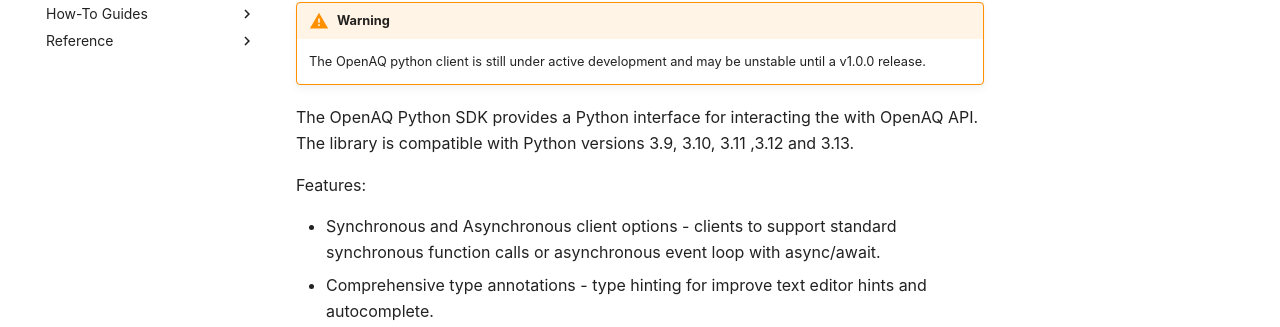
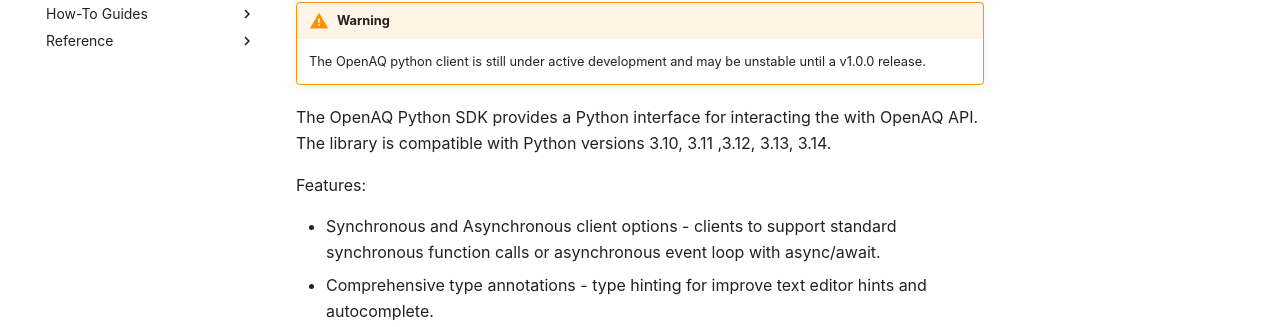
Before and after one commit to openaq/openaq-python, an MkDocs documentation site: the page built from docs/index.md, in a window 1280 px wide. Shown: the part 178-505 px from the top of the page. Built offline with MkDocs 1.6.1 and Material for MkDocs 9.7.7, drawn with Linux system fonts in a browser that asks for light colours; plug-ins that fetch from the network failed and are left out; comment, search, counter and statistics services are not loaded.

Commit message:
add 3.14 to test matrix drop 3.9

```diff
--- a/docs/index.md
+++ b/docs/index.md
@@ -6,8 +6,8 @@
     a v1.0.0 release.
 
 The OpenAQ Python SDK provides a Python interface for interacting the with
-OpenAQ API. The library is compatible with Python versions 3.9, 3.10, 3.11
-,3.12 and 3.13.
+OpenAQ API. The library is compatible with Python versions 3.10, 3.11
+,3.12, 3.13, 3.14.
 
 Features:
 
--- a/pyproject.toml
+++ b/pyproject.toml
@@ -6,7 +6,7 @@
 name = "openaq"
 description = "Official OpenAQ Python SDK."
 readme = "README.md"
-requires-python = ">=3.9"
+requires-python = ">=3.10"
 license = "MIT"
 keywords = []
 authors = [
@@ -16,11 +16,11 @@
 classifiers = [
   "Development Status :: 4 - Beta",
   "Programming Language :: Python",
-  "Programming Language :: Python :: 3.9",
   "Programming Language :: Python :: 3.10",
   "Programming Language :: Python :: 3.11",
   "Programming Language :: Python :: 3.12",
   "Programming Language :: Python :: 3.13",
+  "Programming Language :: Python :: 3.14",
   "Programming Language :: Python :: Implementation :: CPython",
   "Programming Language :: Python :: Implementation :: PyPy",
 ]
@@ -61,7 +61,7 @@
 cov = 'pytest --cov --cov-branch --cov-report=xml'
 
 [[tool.hatch.envs.test.matrix]]
-python = ["3.9", "3.10", "3.11", "3.12", "3.13"]
+python = ["3.10", "3.11", "3.12", "3.13", "3.14"]
 
 [tool.hatch.envs.types]
 detached = true
```
Also changed, not shown: 1 other file.
